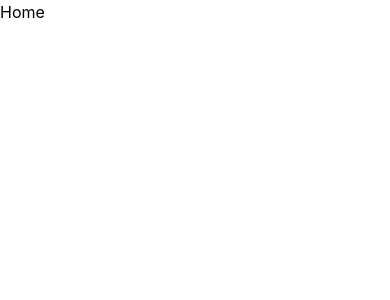
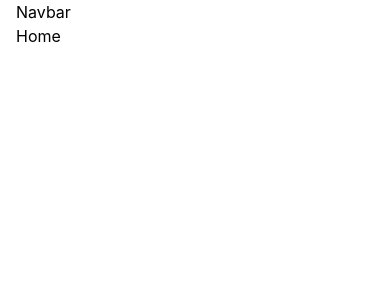
Before and after one commit to ankitsensei/theNorthFace, a React (Vite) app in the folder frontend/: page / in a window 390 px wide. Shown: the top 300 px of the page. Built offline with nearby package versions, Linux system fonts and the light colour scheme.

Commit message:
feat: assets.js to ts

```diff
--- a/frontend/src/App.tsx
+++ b/frontend/src/App.tsx
@@ -9,10 +9,12 @@ import Cart from "./pages/Cart";
 import Login from "./pages/Login";
 import PlaceOrder from "./pages/PlaceOrder";
 import Orders from "./pages/Orders";
+import Navbar from "./components/Navbar";
 
 const App = () => {
   return (
-    <div>
+    <div className="px-4 sm:px-[5vw] md:px-[7vw] lg:px-[pvw]">
+      <Navbar />
       <Routes>
         <Route path="/" element={<Home />} />
         <Route path="/collection" element={<Collection />} />
--- a/frontend/src/assets/frontend_assets/assets.js
+++ b/frontend/src/assets/frontend_assets/assets.ts
@@ -74,7 +74,41 @@ import razorpay_logo from './razorpay_logo.png'
 import stripe_logo from './stripe_logo.png'
 import cross_icon from './cross_icon.png'
 
-export const assets = {
+export interface Assets {
+  logo: string;
+  hero_img: string;
+  cart_icon: string;
+  dropdown_icon: string;
+  exchange_icon: string;
+  profile_icon: string;
+  quality_icon: string;
+  search_icon: string;
+  star_dull_icon: string;
+  star_icon: string;
+  bin_icon: string;
+  support_img: string;
+  menu_icon: string;
+  about_img: string;
+  contact_img: string;
+  razorpay_logo: string;
+  stripe_logo: string;
+  cross_icon: string;
+}
+
+export interface Product {
+  _id: string;
+  name: string;
+  description: string;
+  price: number;
+  image: string[];
+  category: "Men" | "Women" | "Kids";
+  subCategory: "Topwear" | "Bottomwear" | "Winterwear";
+  sizes: ("S" | "M" | "L" | "XL" | "XXL")[];
+  date: number;
+  bestseller: boolean;
+}
+
+export const assets: Assets = {
     logo,
     hero_img,
     cart_icon,
@@ -95,7 +129,7 @@ export const assets = {
     cross_icon
 }
 
-export const products = [
+export const products: Product[] = [
     {
         _id: "aaaaa",
         name: "Women Round Neck Cotton Top",
--- /dev/null
+++ b/frontend/src/components/Navbar.tsx
@@ -0,0 +1,9 @@
+import React from 'react'
+
+const Navbar = () => {
+  return (
+    <div>Navbar</div>
+  )
+}
+
+export default Navbar
```
